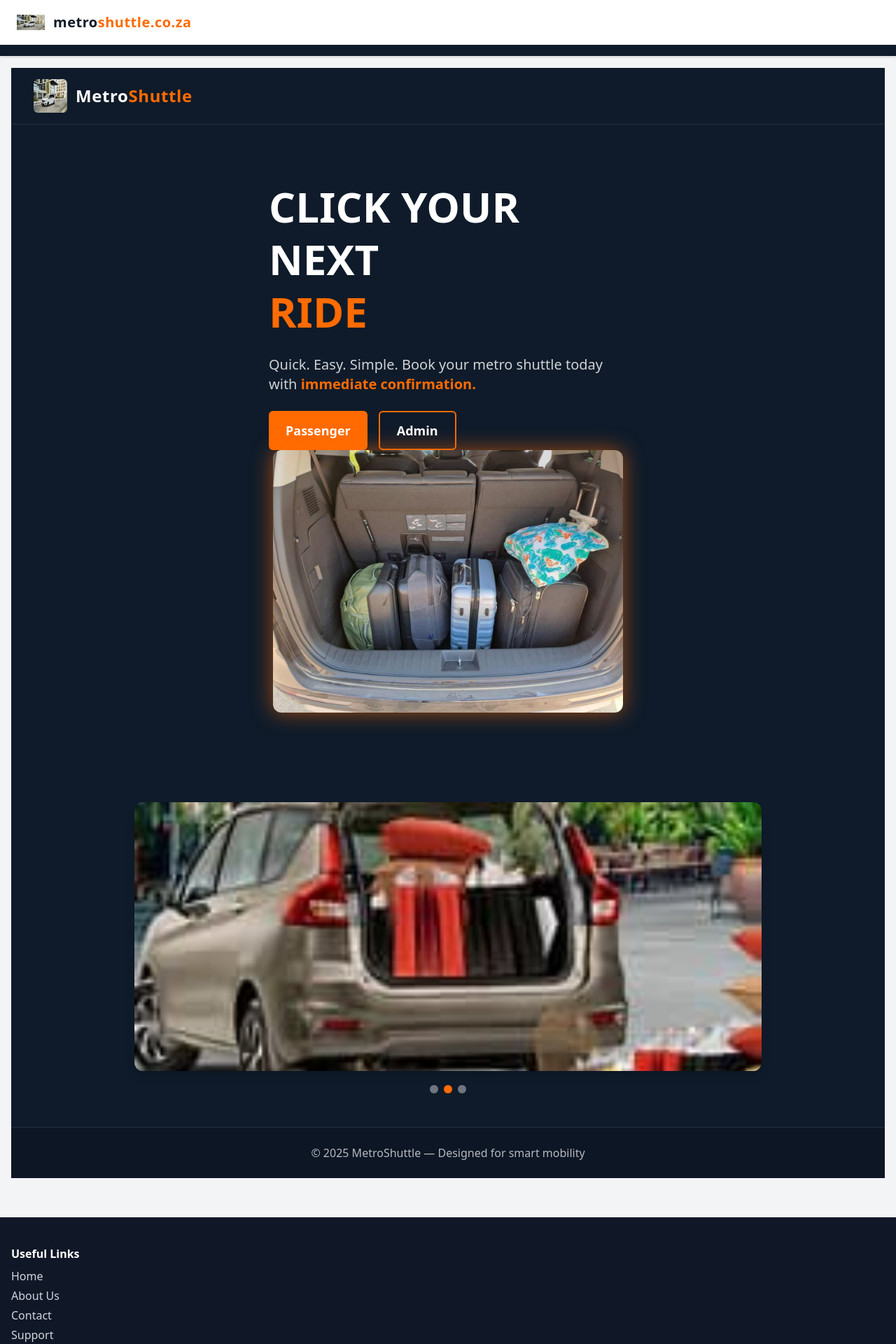
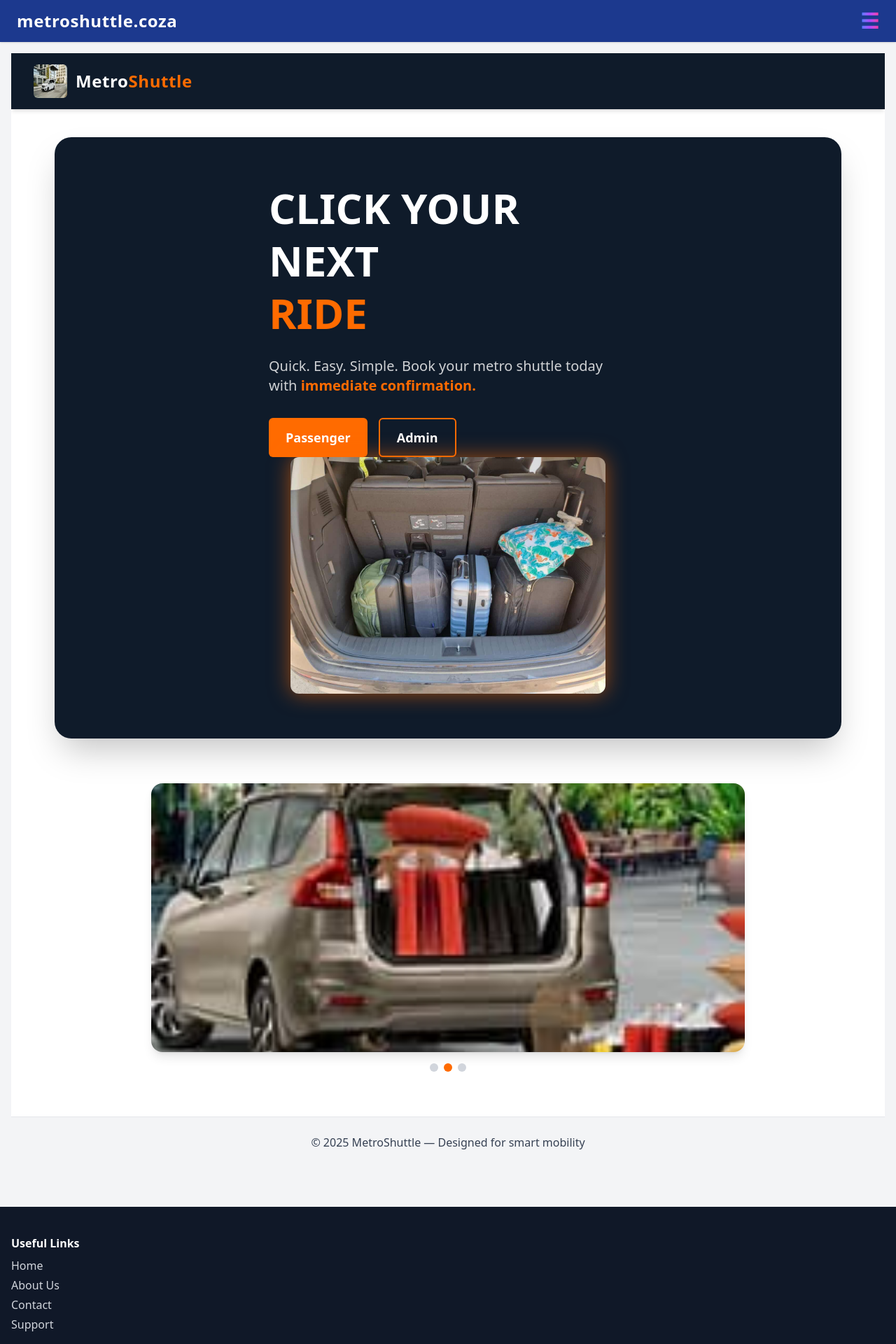
Before and after one commit to Matuku45/shuttle-booking, a React (Vite) app: page / in a window 1280 px wide. Shown: the top 1920 px of the page at 70% size. Built offline with nearby package versions, Linux system fonts and the light colour scheme.

Commit message:
adding the cards on the home page

```diff
--- a/package.json
+++ b/package.json
@@ -18,6 +18,7 @@
     "express": "^5.1.0",
     "framer-motion": "^12.23.24",
     "leaflet": "1.9",
+    "lucide-react": "^0.552.0",
     "react": "^18.3.1",
     "react-dom": "^18.3.1",
     "react-icons": "^5.5.0",
--- a/src/components/Header.jsx
+++ b/src/components/Header.jsx
@@ -1,88 +1,70 @@
 import React, { useState } from "react";
 import { Link } from "react-router-dom";
-import Logo from "../components/imgs/logo.jpg"; // <-- replace with your actual logo path
 
-const Header = () => {
+const Header = ({ onSignUpClick, onLoginClick }) => {
   const [mobileOpen, setMobileOpen] = useState(false);
 
   const navItems = [
-    { name: "Sell My Car", path: "/sell" },
-    { name: "Buy a Car", path: "/buy" },
-    { name: "Finance & Services", path: "/finance" },
-    { name: "Our Locations", path: "/locations" },
+    { name: "Home", path: "/" },
     { name: "About", path: "/about" },
-    { name: "Contact Us", path: "/contact" },
-    { name: "Investors", path: "/investors" },
+    { name: "Sign Up", path: "/signup" },
+    { name: "Login", path: "/login" },
   ];
 
   return (
-    <header className="w-full bg-white text-gray-800 border-b border-gray-200 shadow-sm sticky top-0 z-50">
-      <div className="max-w-7xl mx-auto flex justify-between items-center px-6 py-3">
-        {/* Left side: Logo */}
-        <div className="flex items-center gap-3">
-          <img
-            src={Logo}
-            alt="MetroShuttle Logo"
-            className="w-10 h-10 object-contain"
-          />
-          <h1 className="text-xl font-extrabold text-gray-900 tracking-wide">
-            metro<span className="text-[#ff6b00]">shuttle.co.za</span>
-          </h1>
+    <header className="w-full bg-blue-900 text-white shadow sticky top-0 z-50">
+      <div className="max-w-7xl mx-auto flex justify-between items-center px-4 py-3 sm:px-6">
+        <div className="text-xl sm:text-2xl font-bold tracking-wide">
+          metroshuttle.coza
         </div>
 
-        {/* Desktop Navigation */}
-        <nav className="hidden md:flex items-center gap-8 text-sm font-medium">
+        {/* Desktop navigation */}
+        <nav className="hidden md:flex items-center gap-4">
           {navItems.map((item) => (
             <Link
               key={item.path}
               to={item.path}
-              className="hover:text-[#ff6b00] transition-colors"
+              className="px-3 py-1 font-medium hover:underline text-yellow-300"
             >
               {item.name}
             </Link>
           ))}
-          <Link
-            to="/signup"
-            className="text-[#ff6b00] font-semibold hover:underline ml-4"
-          >
-            Sign Up
-          </Link>
         </nav>
 
-        {/* Mobile Menu Button */}
-        <button
-          onClick={() => setMobileOpen(!mobileOpen)}
-          className="md:hidden text-3xl text-[#ff6b00] focus:outline-none"
-        >
-          {mobileOpen ? "✕" : "☰"}
-        </button>
+        {/* Mobile menu toggle */}
+     <div className="md:hidden flex items-center justify-end">
+  <button
+    onClick={() => setMobileOpen(!mobileOpen)}
+    className={`text-3xl font-bold focus:outline-none transition-all duration-300 transform
+      bg-gradient-to-r from-blue-500 via-purple-500 to-pink-500
+      bg-clip-text text-transparent
+      hover:scale-110 active:scale-95`}
+  >
+    {mobileOpen ? (
+      <span className="transition-opacity duration-300 opacity-100">✕</span>
+    ) : (
+      <span className="transition-opacity duration-300 opacity-100">☰</span>
+    )}
+  </button>
+</div>
+
       </div>
 
-      {/* Mobile Navigation */}
+      {/* Mobile navigation */}
       {mobileOpen && (
-        <div className="md:hidden bg-white border-t border-gray-200 shadow-inner flex flex-col px-6 py-3 space-y-2 text-sm font-medium">
+        <div className="md:hidden flex flex-col bg-blue-800 px-4 py-2 gap-2">
           {navItems.map((item) => (
             <Link
               key={item.path}
               to={item.path}
               onClick={() => setMobileOpen(false)}
-              className="hover:text-[#ff6b00] transition-colors"
+              className="block w-full text-left text-yellow-300 font-medium hover:underline px-2 py-1"
             >
               {item.name}
             </Link>
           ))}
-          <Link
-            to="/signup"
-            onClick={() => setMobileOpen(false)}
-            className="text-[#ff6b00] font-semibold hover:underline"
-          >
-            Sign Up
-          </Link>
         </div>
       )}
-
-      {/* Bottom dark-blue bar (like in image) */}
-      <div className="w-full bg-[#0f1b2a] h-4"></div>
     </header>
   );
 };
--- a/src/pages/Home.jsx
+++ b/src/pages/Home.jsx
@@ -2,9 +2,9 @@ import React, { useState, useEffect } from "react";
 import img1 from "../components/imgs/picture1.webp";
 import img2 from "../components/imgs/picture2.webp";
 import img3 from "../components/imgs/picture3.webp";
-import Shuttle from "../components/imgs/flight.jpg"; // main hero image
+import Shuttle from "../components/imgs/flight.jpg";
 import Logo from "../components/imgs/logo.jpg";
-import { useNavigate } from "react-router-dom"; // for redirecting
+import { useNavigate } from "react-router-dom";
 
 const images = [img1, img2, img3];
 
@@ -20,19 +20,21 @@ const Home = () => {
   }, [current]);
 
   return (
-    <div className="min-h-screen bg-[#0f1b2a] text-white flex flex-col items-center overflow-x-hidden">
+    <div className="min-h-screen flex flex-col items-center overflow-x-hidden bg-white">
       {/* Navbar */}
-      <nav className="w-full flex justify-between items-center px-8 py-4 bg-[#0f1b2a] border-b border-white/10">
+      <nav className="w-full flex justify-between items-center px-8 py-4 bg-[#0f1b2a] text-white shadow-md">
         <div className="flex items-center gap-3">
           <img src={Logo} alt="MetroShuttle" className="w-12 h-12 rounded-md" />
-          <h1 className="text-2xl font-extrabold tracking-wide text-white">
+          <h1 className="text-2xl font-extrabold tracking-wide">
             Metro<span className="text-[#ff6b00]">Shuttle</span>
           </h1>
         </div>
       </nav>
 
-      {/* Hero Section */}
-      <div className="flex flex-col md:flex-row items-center justify-between w-full max-w-6xl px-8 py-12 md:py-20">
+      {/* Hero Card Section */}
+      <section className="w-full flex justify-center mt-10">
+        <div className="bg-[#0f1b2a] text-white rounded-3xl shadow-2xl px-8 py-12 md:px-16 md:py-16 flex flex-col md:flex-row items-center justify-between max-w-6xl w-[90%]">
+          {/* Text section */}
           <div className="text-left max-w-lg space-y-6">
             <h2 className="text-4xl md:text-6xl font-extrabold leading-tight">
               CLICK YOUR NEXT <br />
@@ -45,8 +47,7 @@ const Home = () => {
               </span>
             </p>
 
-          {/* Updated Buttons */}
-          <div className="flex flex-wrap gap-4">
+            <div className="flex flex-wrap gap-4 pt-2">
               <button
                 onClick={() => navigate("/login")}
                 className="bg-[#ff6b00] px-6 py-3 rounded-md text-lg font-bold hover:bg-white hover:text-[#0f1b2a] transition"
@@ -62,37 +63,39 @@ const Home = () => {
             </div>
           </div>
 
+          {/* Image section */}
           <div className="relative mt-10 md:mt-0">
             <img
               src={Shuttle}
               alt="MetroShuttle Hero"
-            className="w-[500px] md:w-[650px] rounded-xl shadow-[0_0_30px_rgba(255,107,0,0.6)] object-cover"
+              className="w-[450px] md:w-[600px] rounded-xl shadow-[0_0_30px_rgba(255,107,0,0.6)] object-cover"
             />
             <div className="absolute inset-0 bg-gradient-to-tr from-transparent via-transparent to-[#0f1b2a]/20 rounded-xl"></div>
           </div>
         </div>
+      </section>
 
       {/* Carousel Section */}
-      <div className="w-full max-w-4xl py-12 relative">
+      <section className="w-full max-w-4xl py-16 px-6">
         <img
           src={images[current]}
           alt="Shuttle"
-          className="w-full h-72 md:h-96 object-cover rounded-xl shadow-lg"
+          className="w-full h-72 md:h-96 object-cover rounded-2xl shadow-lg"
         />
-        <div className="absolute bottom-4 left-1/2 -translate-x-1/2 flex gap-2">
+        <div className="flex justify-center mt-4 gap-2">
           {images.map((_, i) => (
             <span
               key={i}
               className={`w-3 h-3 rounded-full ${
-                i === current ? "bg-[#ff6b00]" : "bg-white/40"
+                i === current ? "bg-[#ff6b00]" : "bg-gray-300"
               } transition-all`}
             />
           ))}
         </div>
-      </div>
+      </section>
 
       {/* Footer */}
-      <footer className="w-full py-6 bg-[#0d1625] text-center text-white/70 border-t border-white/10 mt-8">
+      <footer className="w-full py-6 bg-gray-100 text-center text-gray-700 border-t border-gray-200">
         © 2025 MetroShuttle — Designed for smart mobility
       </footer>
     </div>
```
Also changed, not shown: 1 other file (tests, documents, lock files or other folders). Lines whose indentation alone changed are shown as unchanged.
